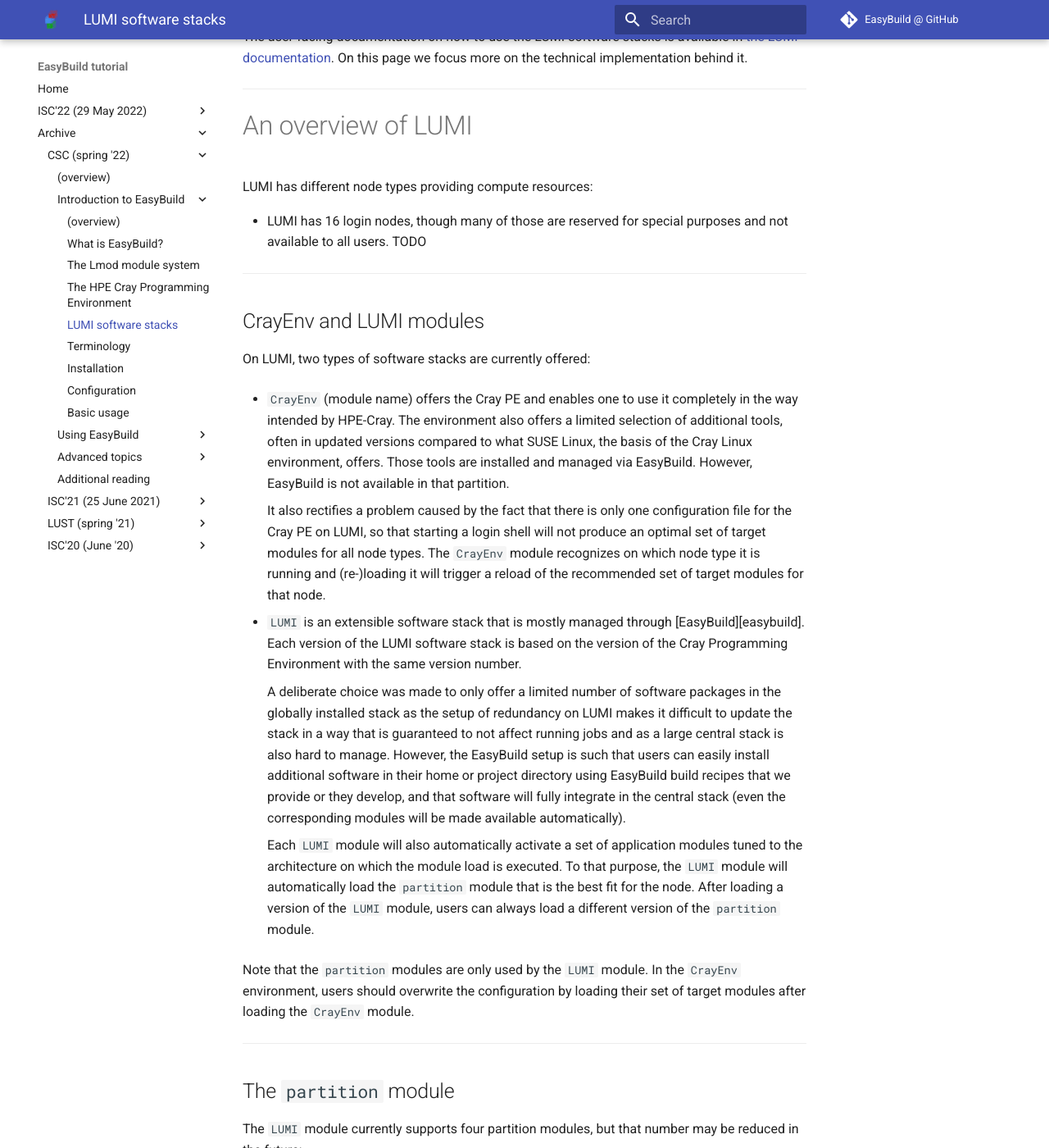
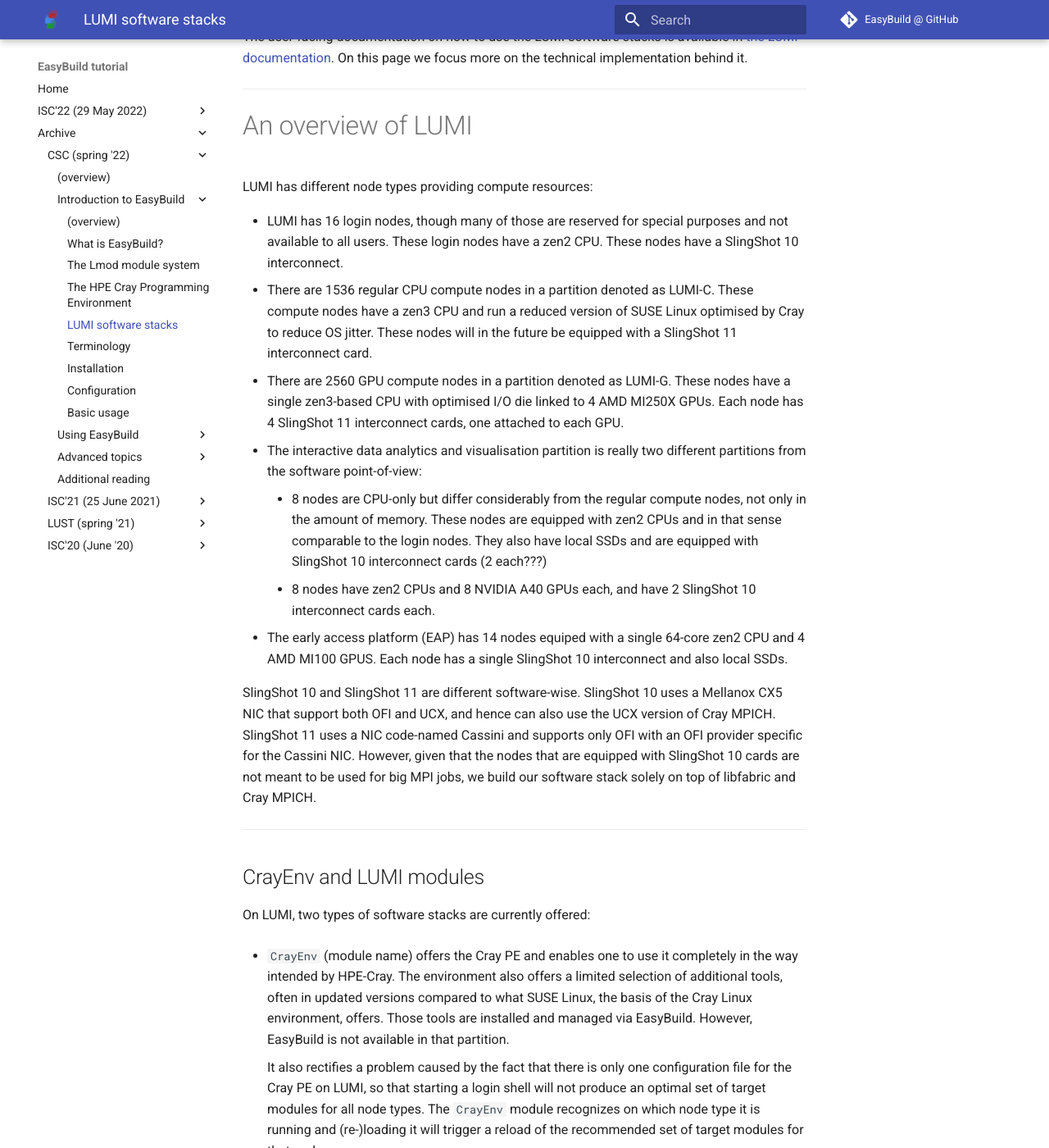
Before and after one commit to easybuilders/easybuild-tutorial, an MkDocs documentation site: the page built from docs/2022-CSC_and_LO/1_Intro/1_04_LUMI_software_stack.md, in a window 1280 px wide and 1400 px high, scrolled down 223 px. Shown: the whole window at 82% size. Built offline with MkDocs 1.6.1 and Material for MkDocs 9.7.7, drawn with Linux system fonts in a browser that asks for light colours; some of the changed text lies outside the part shown.

Commit message:
Removed some TODOs to complete the tutorial.

```diff
--- a/docs/2022-CSC_and_LO/1_Intro/1_04_LUMI_software_stack.md
+++ b/docs/2022-CSC_and_LO/1_Intro/1_04_LUMI_software_stack.md
@@ -15,7 +15,34 @@
 LUMI has different node types providing compute resources:
 
 -   LUMI has 16 login nodes, though many of those are reserved for special purposes and not
-    available to all users. TODO
+    available to all users. These login nodes have a zen2 CPU. These nodes have a SlingShot 10
+    interconnect.
+-   There are 1536 regular CPU compute nodes in a partition denoted as LUMI-C. These
+    compute nodes have a zen3 CPU and run a reduced version of SUSE Linux optimised
+    by Cray to reduce OS jitter. These nodes will in the future be equipped with a
+    SlingShot 11 interconnect card.
+-   There are 2560 GPU compute nodes in a partition denoted as LUMI-G. These nodes have
+    a single zen3-based CPU with optimised I/O die linked to 4 AMD MI250X GPUs. Each node
+    has 4 SlingShot 11 interconnect cards, one attached to each GPU.
+-   The interactive data analytics and visualisation partition is really two different partitions
+    from the software point-of-view:
+    -   8 nodes are CPU-only but differ considerably from the regular compute nodes,
+        not only in the amount of memory. These nodes are equipped with zen2 CPUs
+        and in that sense comparable to the login nodes. They also have local SSDs
+        and are equipped with SlingShot 10 interconnect cards (2 each???)
+    -   8 nodes have zen2 CPUs and 8 NVIDIA A40 GPUs each, and have 2 SlingShot 10
+        interconnect cards each.
+-   The early access platform (EAP) has 14 nodes equiped with a single 64-core
+    zen2 CPU and 4 AMD MI100 GPUS. Each node has a single SlingShot 10 interconnect
+    and also local SSDs.
+
+SlingShot 10 and SlingShot 11 are different software-wise. SlingShot 10 uses a
+Mellanox CX5 NIC that support both OFI and UCX, and hence can also use the
+UCX version of Cray MPICH. SlingShot 11 uses a NIC code-named Cassini and
+supports only OFI with an OFI provider specific for the Cassini NIC. However,
+given that the nodes that are equipped with SlingShot 10 cards are not meant
+to be used for big MPI jobs, we build our software stack solely on top of
+libfabric and Cray MPICH.
 
 
 ---
@@ -46,7 +73,9 @@
     A deliberate choice was made to only offer a limited number of software
     packages in the globally installed stack as the setup of redundancy on LUMI
     makes it difficult to update the stack in a way that is guaranteed to not
-    affect running jobs and as a large central stack is also hard to manage.
+    affect running jobs and as a large central stack is also hard to manage, especially
+    as we expect frequent updates to the OS and compiler infrastructure in
+    the first years of operation.
     However, the EasyBuild setup is such that users can easily install
     additional software in their home or project directory using EasyBuild build
     recipes that we provide or they develop, and that software will fully
@@ -72,12 +101,13 @@
 The ``LUMI`` module currently supports four partition modules, but that number may
 be reduced in the future:
 
-| Partition       | CPU target            | Accelerator                 |
-|:----------------|-----------------------|:----------------------------|
-| ``partition/L`` | ``craype-x86-rome``   | ``craype-accel-host``       |
-| ``partition/C`` | ``craype-x86-milan``  | ``craype-accel-host``       |
-| ``partition/G`` | ``craype-x86-trento`` | ``craype-accel-amd-gfx90a`` |
-| ``partition/D`` | ``craype-x86-rome``   | ``craype-accel-nvidia80``   |
+| Partition         | CPU target            | Accelerator                 |
+|:------------------|-----------------------|:----------------------------|
+| ``partition/L``   | ``craype-x86-rome``   | ``craype-accel-host``       |
+| ``partition/C``   | ``craype-x86-milan``  | ``craype-accel-host``       |
+| ``partition/G``   | ``craype-x86-trento`` | ``craype-accel-amd-gfx90a`` |
+| ``partition/D``   | ``craype-x86-rome``   | ``craype-accel-nvidia80``   |
+| ``partition/EAP`` | ``craype-x86-rome``   | ``craype-accel-amd-gfx908`` |
 
 All ``partition`` modules also load `craype-network-ofi``.
 
```
Also changed, not shown: docs/2022-CSC_and_LO/1_Intro/1_01_what_is_easybuild.md (+2 -4 lines), docs/2022-CSC_and_LO/1_Intro/1_06_installation.md (+5 -7 lines), docs/2022-CSC_and_LO/1_Intro/1_08_basic_usage.md (+0 -1 lines).
